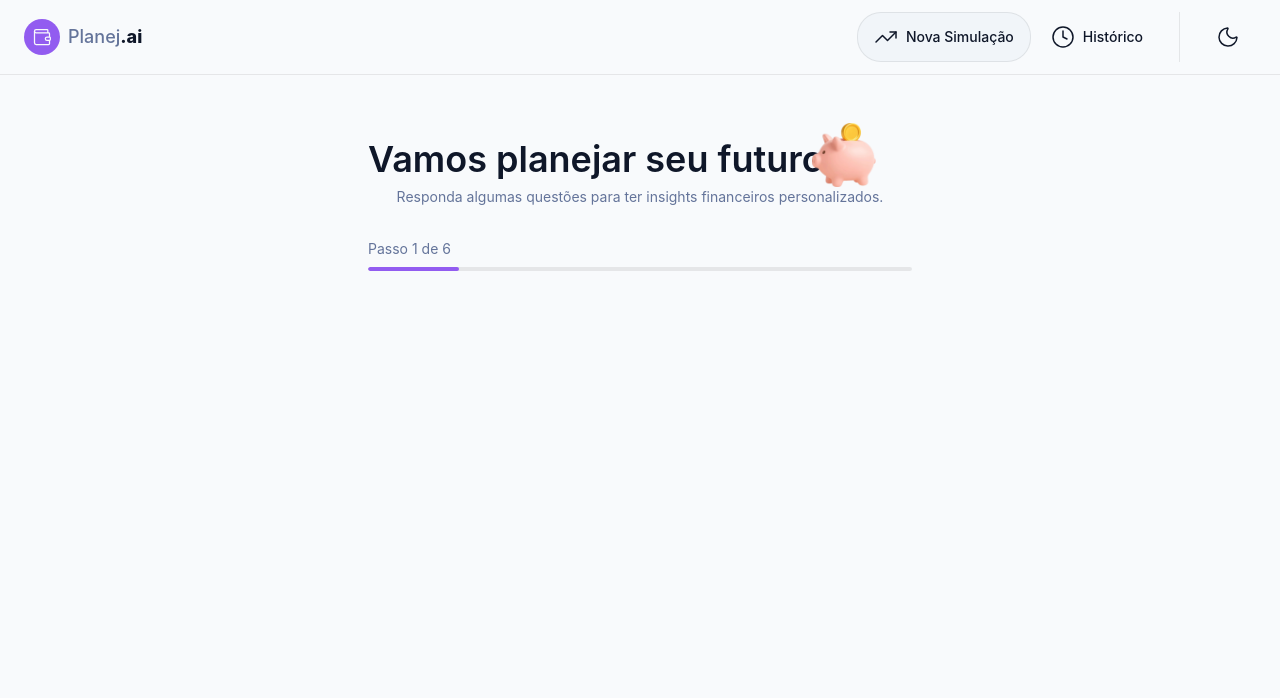
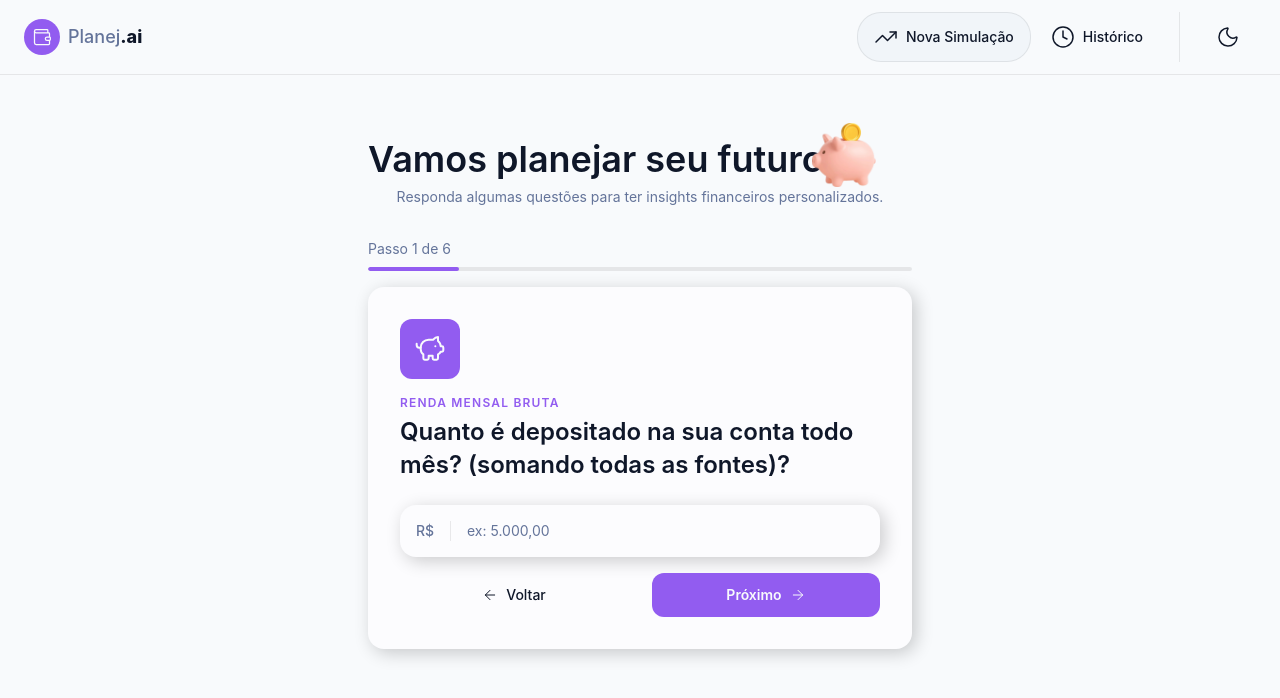
Before and after one commit to DyelsonMota-fs/planejai, a React (Vite) app: page / in a window 1280 px wide. Shown: the top 698 px of the page. Built offline with nearby package versions, Linux system fonts and the light colour scheme.

Commit message:
feat: creates the simulation form interface

```diff
--- a/src/components/features/Simulation/Form.tsx
+++ b/src/components/features/Simulation/Form.tsx
@@ -1,9 +1,22 @@
+import { PiggyBank } from 'lucide-react'
+
+import { FormStep } from './FormStep'
 import { StepProgress } from './Progress'
 
 export const SimulationForm = () => {
   return (
     <>
       <StepProgress currentStep={1} totalSteps={6} />
+      <FormStep
+        icon={PiggyBank}
+        title="Renda mensal bruta"
+        question="Quanto é depositado na sua conta todo mês? (somando todas as fontes)?"
+        inputProps={{
+          type: 'text',
+          placeholder: 'ex: 5.000,00',
+          prefix: 'R$',
+        }}
+      />
     </>
   )
 }
--- /dev/null
+++ b/src/components/features/Simulation/FormStep.tsx
@@ -0,0 +1,52 @@
+import { ArrowLeft, ArrowRight, type LucideIcon } from 'lucide-react'
+
+import { Button } from '@/components/shared/Button'
+import { Input, type InputProps } from '@/components/shared/Input'
+
+interface FormStepProps {
+  icon: LucideIcon
+  title: string
+  question: string
+  inputProps: InputProps
+  submitButtonProps?: {
+    label: string
+    emojiIcon?: string
+  }
+}
+
+export function FormStep({
+  icon: Icon,
+  title,
+  question,
+  inputProps,
+  submitButtonProps,
+}: FormStepProps) {
+  return (
+    <div className="bg-card rounded-2xl p-6 shadow-[4px_4px_18px_0px_rgba(0,0,0,0.2)] sm:p-8">
+      <div className="bg-primary mb-4 flex h-15 w-15 items-center justify-center rounded-xl">
+        <Icon size={32} className="text-primary-foreground" />
+      </div>
+      <h2 className="text-primary mb-1 text-xs font-semibold tracking-widest uppercase">{title}</h2>
+      <h3 className="text-foreground mb-6 text-xl leading-snug font-semibold sm:text-2xl">
+        {question}
+      </h3>
+      <form className="flex flex-col gap-4">
+        <Input {...inputProps} />
+        <div className="flex flex-col gap-3 sm:flex-row sm:gap-6">
+          <Button
+            type="button"
+            variant="ghost"
+            className="order-2 flex-1 justify-center rounded-xl py-3 sm:order-1"
+          >
+            <ArrowLeft size={16} />
+            Voltar
+          </Button>
+          <Button type="submit" variant="primary" className="order-1 flex-1 sm:order-2">
+            {submitButtonProps?.label ?? 'Próximo'}
+            {submitButtonProps?.emojiIcon ?? <ArrowRight size={16} />}
+          </Button>
+        </div>
+      </form>
+    </div>
+  )
+}
--- /dev/null
+++ b/src/components/shared/Input.tsx
@@ -0,0 +1,32 @@
+import type { InputHTMLAttributes } from 'react'
+
+import { Divider } from './Divider'
+
+export interface InputProps extends InputHTMLAttributes<HTMLInputElement> {
+  prefix?: string
+  suffix?: string
+}
+
+export function Input({ prefix, suffix, ...rest }: InputProps) {
+  return (
+    <div className="bg-input flex items-center rounded-2xl p-4 shadow-[4px_4px_18px_0px_rgba(0,0,0,0.2)]">
+      {prefix && (
+        <>
+          <span className="text-muted-foreground text-sm font-medium">{prefix}</span>
+          <Divider orientation="vertical" />
+        </>
+      )}
+      <input
+        className="text-foreground placeholder:text-muted-foreground w-full bg-transparent text-sm outline-none"
+        autoFocus
+        {...rest}
+      />
+      {suffix && (
+        <>
+          <Divider orientation="vertical" />
+          <span className="text-muted-foreground ml-3 text-sm font-medium">{suffix}</span>
+        </>
+      )}
+    </div>
+  )
+}
```
